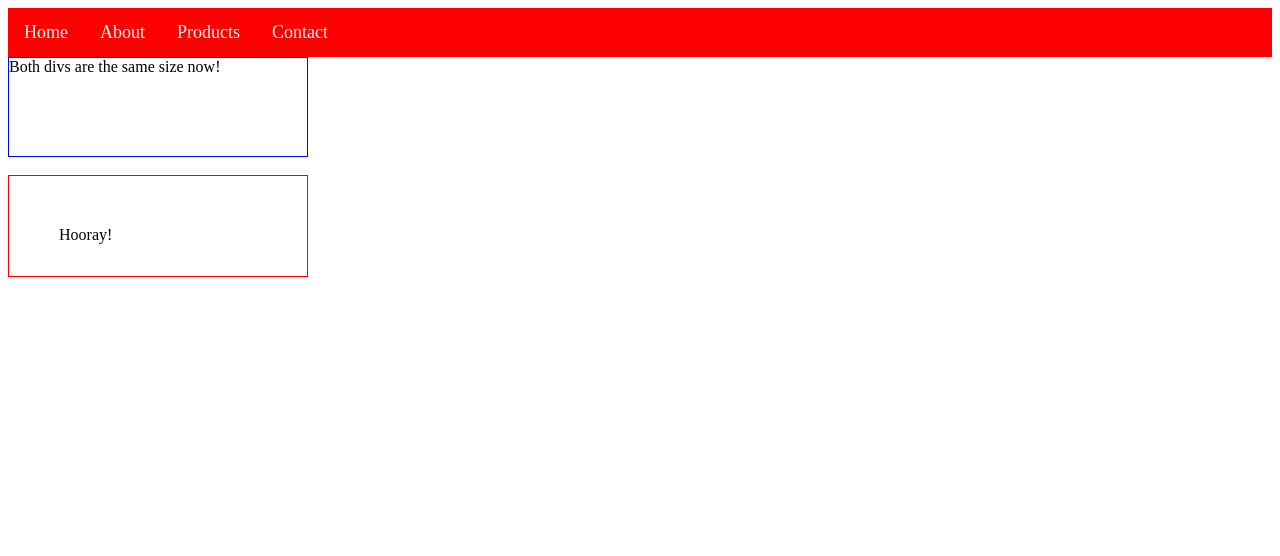
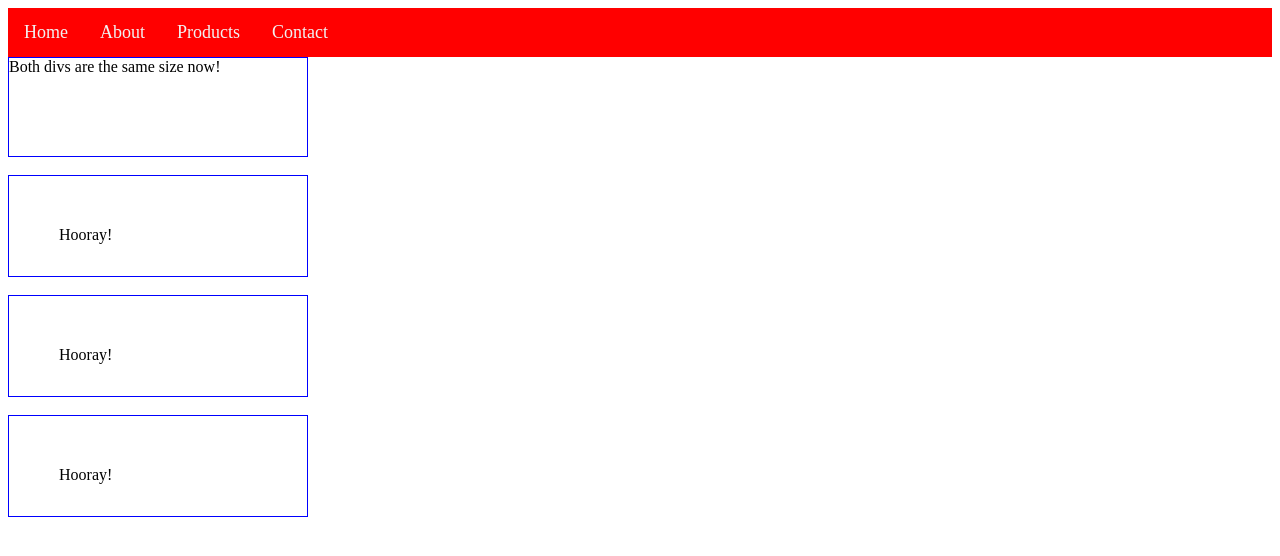
Before and after one commit to Harmonkj/CSS-Review, a plain HTML site: page products.html in a window 1280 px wide. Drawn offline with Linux system fonts and the light colour scheme.

Commit message:
Update products.html

```diff
--- a/products.html
+++ b/products.html
@@ -49,7 +49,21 @@
   width: 300px;
   height: 100px;
   padding: 50px;
-  border: 1px solid red;
+  border: 1px solid blue;
+  box-sizing: border-box;
+}
+  .div3 {
+  width: 300px;
+  height: 100px;
+  padding: 50px;
+  border: 1px solid blue;
+  box-sizing: border-box;
+}
+  .div4 {
+  width: 300px;
+  height: 100px;
+  padding: 50px;
+  border: 1px solid blue;
   box-sizing: border-box;
 }
 </style>
@@ -60,6 +74,10 @@
     <div class="div1">Both divs are the same size now!</div>
 <br>
 <div class="div2">Hooray!</div>
+  <br>
+  <div class="div3">Hooray!</div>
+  <br>
+  <div class="div4">Hooray!</div>
 
   </body>
 </html>
```
